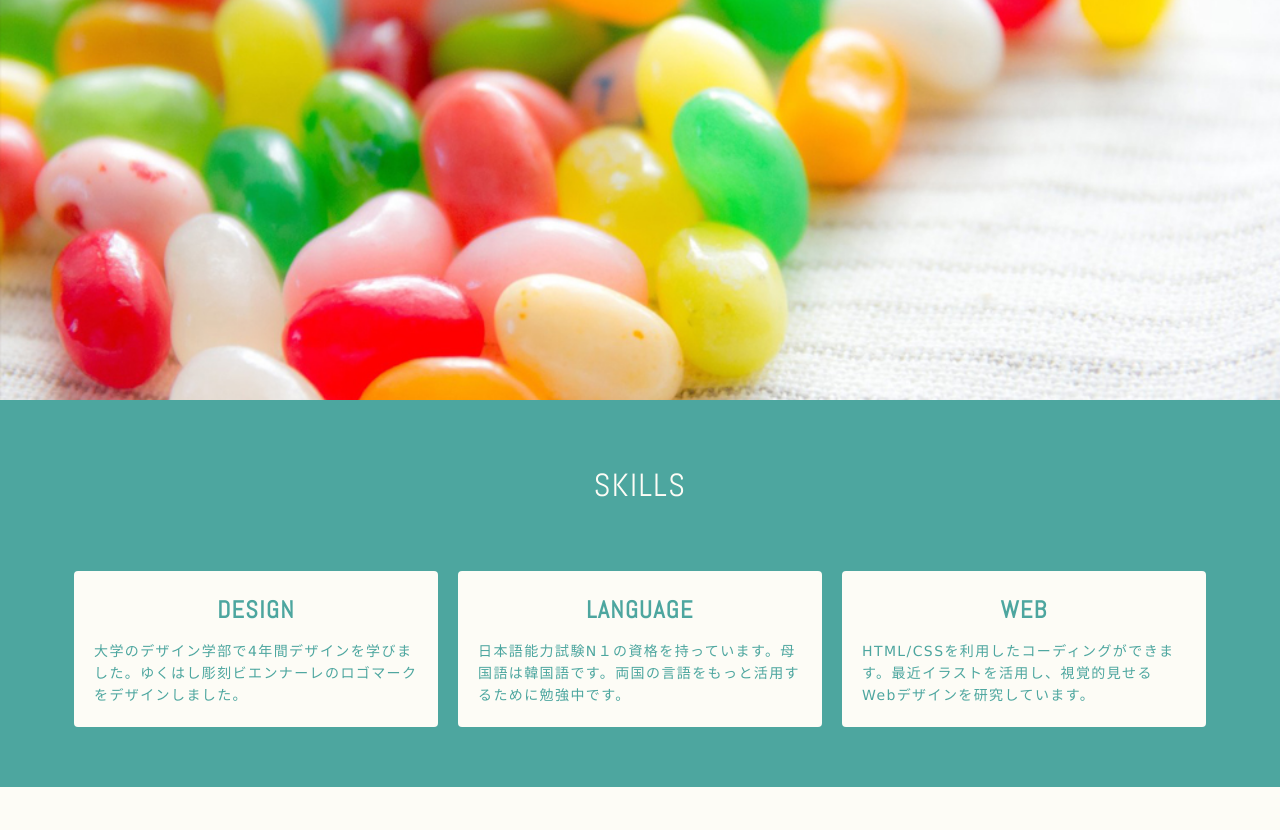
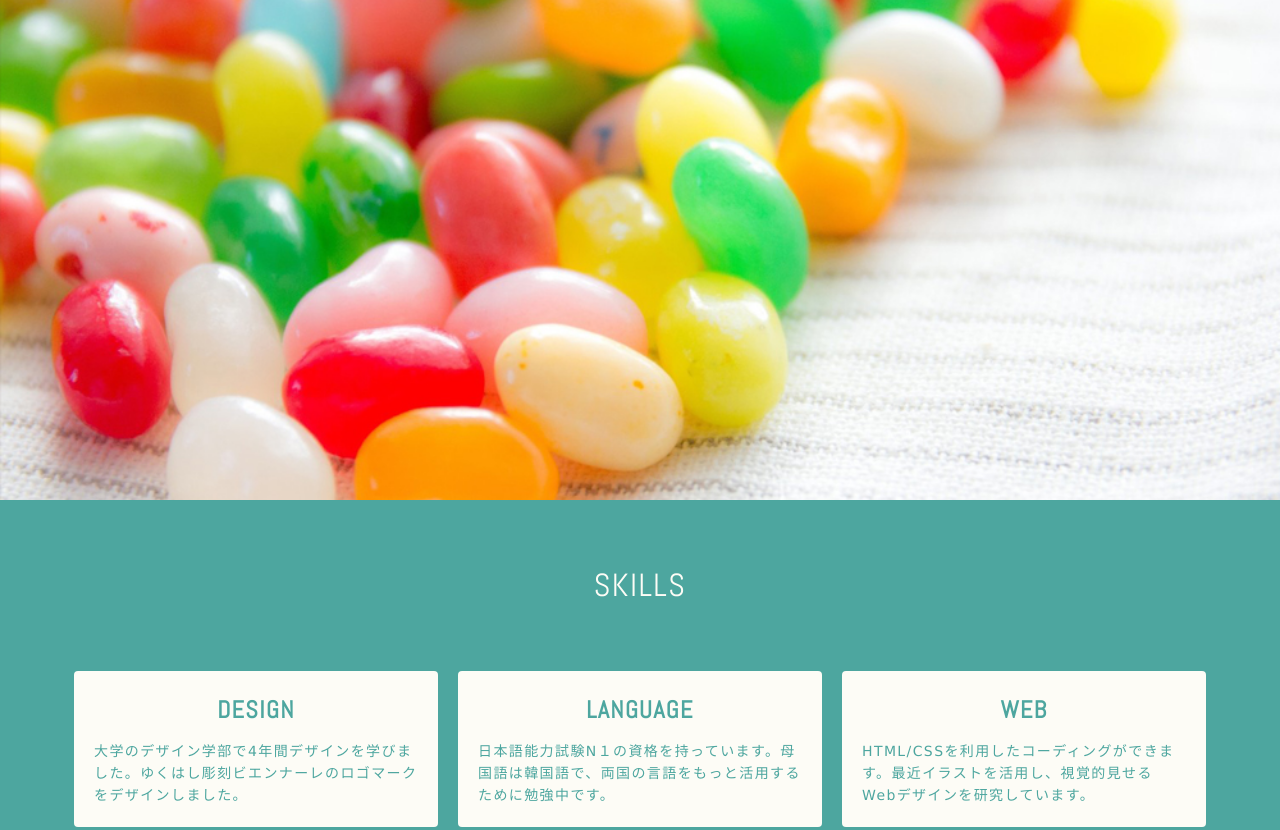
Before and after one commit to unbi21/responsive-site, a plain HTML site: page index.html in a window 1280 px wide. Shown: the top 830 px of the page. Drawn offline with nearby package versions, Linux system fonts and the light colour scheme.

Commit message:
modify height

```diff
--- a/css/style.css
+++ b/css/style.css
@@ -47,7 +47,7 @@ a {
 ------------------------------------------------------------*/
 .box {
   background: url(../images/main.jpg);
-  height: 400px;
+  height: 500px;
   width: 100%;
   background-size: cover;
   background-position: center center;
--- a/index.html
+++ b/index.html
@@ -24,7 +24,7 @@
           </div>
           <div class="skill-box">
             <h3 class="text-center">Language</h3>
-            <p>日本語能力試験N１の資格を持っています。母国語は韓国語です。両国の言語をもっと活用するために勉強中です。</p>
+            <p>日本語能力試験N１の資格を持っています。母国語は韓国語で、両国の言語をもっと活用するために勉強中です。</p>
           </div>
           <div class="skill-box">
             <h3 class="text-center">Web</h3>
```
